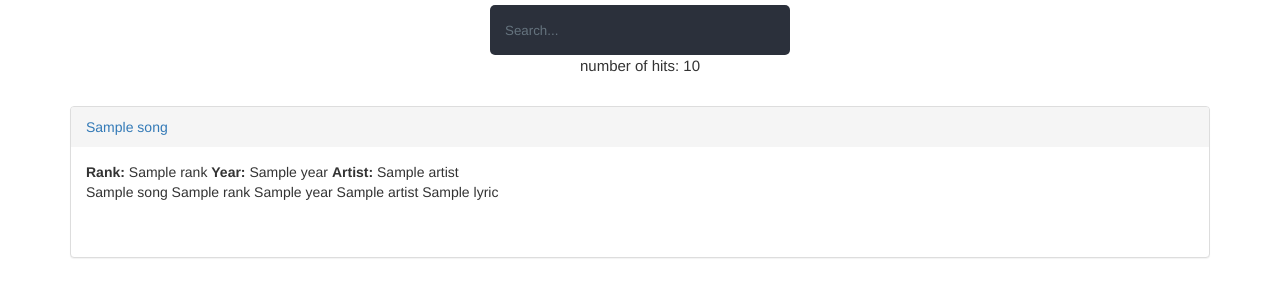
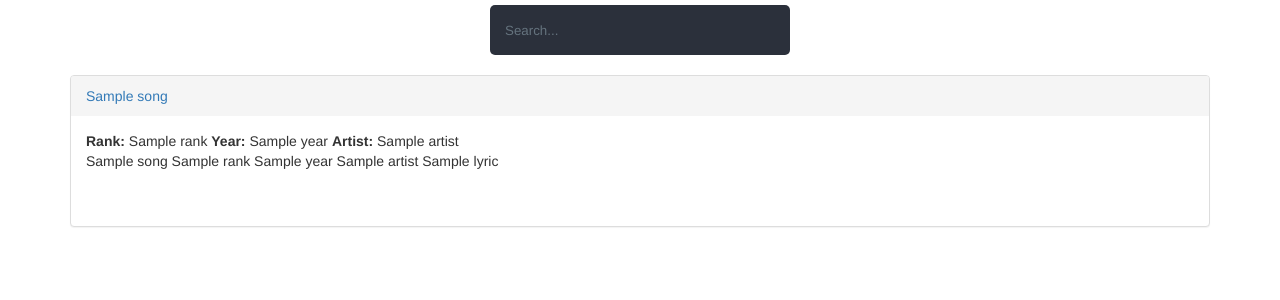
Before and after one commit to bjdix/bobcat_search, a Flask app: template templates/localsearch.html in a window 1280 px wide. Shown: the part 85-385 px from the top of the page. Run offline with Flask 2, Linux system fonts and the light colour scheme; the template is opened without the code that fills it: most values are stand-ins (such as "Sample title", 1, 10 or a date in 2020); some libraries are stand-ins or nearby versions.

Commit message:
handle json dict

```diff
--- a/templates/localsearch.html
+++ b/templates/localsearch.html
@@ -36,7 +36,6 @@
 </div>
 &nbsp;&nbsp;&nbsp;&nbsp;&nbsp;&nbsp;&nbsp;
 {% if response %}
-<p class='json_http'>number of hits: {{response.hits.total}} </p>
 <div class="panel-group">
     {% for r in response.hits.hits %}
     <div class="panel panel-default">
```
